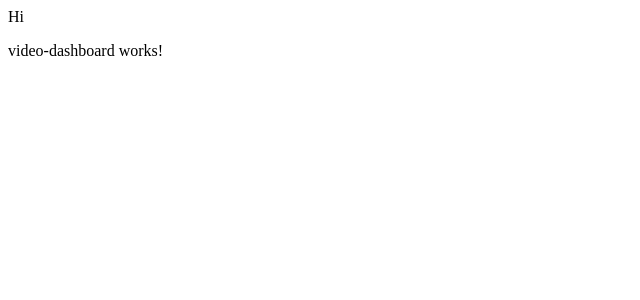
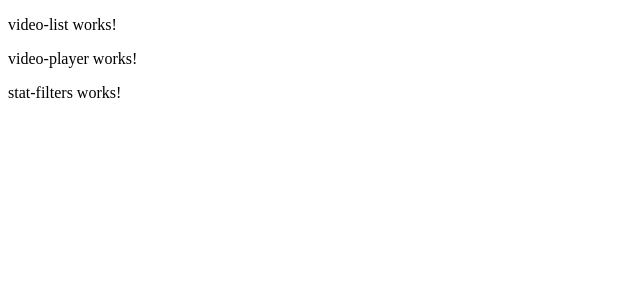
Before and after one commit to AntonyBaasan/AngularVideoApp, an Angular app: page /dashboard in a window 1280 px wide. Shown: the top 300 px of the page, without its empty margins (0-640 px from the left). Built offline with nearby package versions, Linux system fonts and the light colour scheme.

Commit message:
use nested compoenents

```diff
--- a/src/app/app.component.html
+++ b/src/app/app.component.html
@@ -1,4 +1 @@
-<div>
-  Hi
-</div>
 <router-outlet></router-outlet>
--- a/src/app/dashboard/video-dashboard/video-dashboard.component.html
+++ b/src/app/dashboard/video-dashboard/video-dashboard.component.html
@@ -1 +1 @@
-<p>video-dashboard works!</p>
+<app-video-list></app-video-list>
--- a/src/app/dashboard/video-list/video-list.component.html
+++ b/src/app/dashboard/video-list/video-list.component.html
@@ -1 +1,3 @@
 <p>video-list works!</p>
+
+<app-video-player></app-video-player>
--- a/src/app/dashboard/video-player/video-player.component.html
+++ b/src/app/dashboard/video-player/video-player.component.html
@@ -1 +1,3 @@
 <p>video-player works!</p>
+
+<app-stat-filters></app-stat-filters>
```
